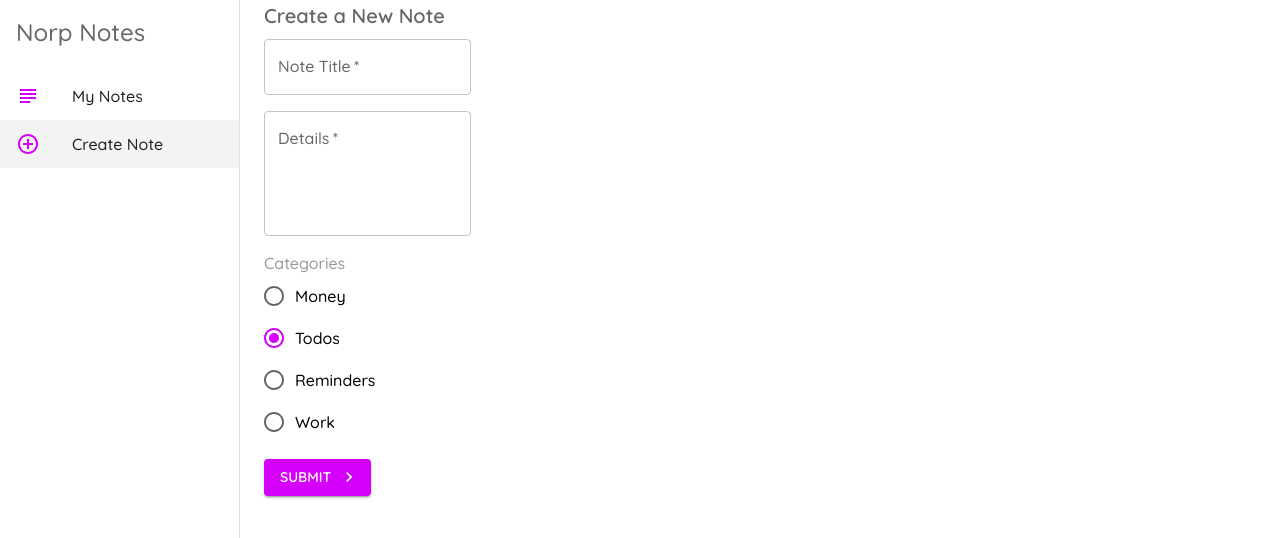
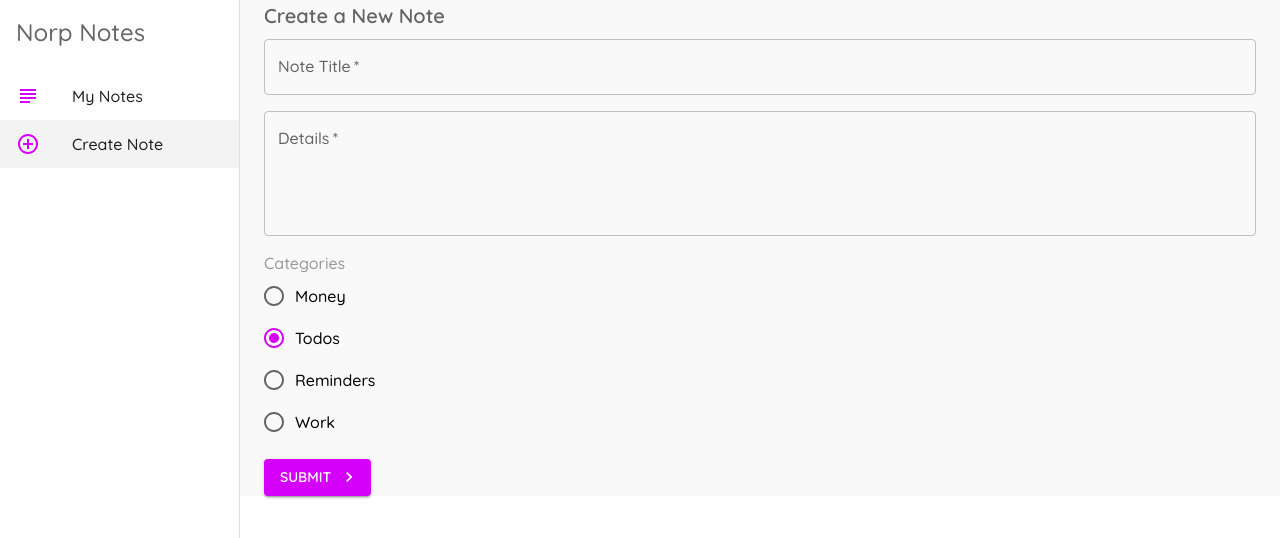
Before and after one commit to RNtaate/material-ui-tut, a React (Create React App) app: page /create in a window 1280 px wide. Shown: the top 538 px of the page. Built offline with nearby package versions, Linux system fonts and the light colour scheme.

Commit message:
Update Layout component.

```diff
--- a/src/components/Layout.js
+++ b/src/components/Layout.js
@@ -95,7 +95,7 @@ let Layout = ({ children }) => {
         </div>
       </Drawer>
 
-      <div sx={classes.page}>
+      <div className={classes.page}>
         {children}
       </div>
     </div>
```
